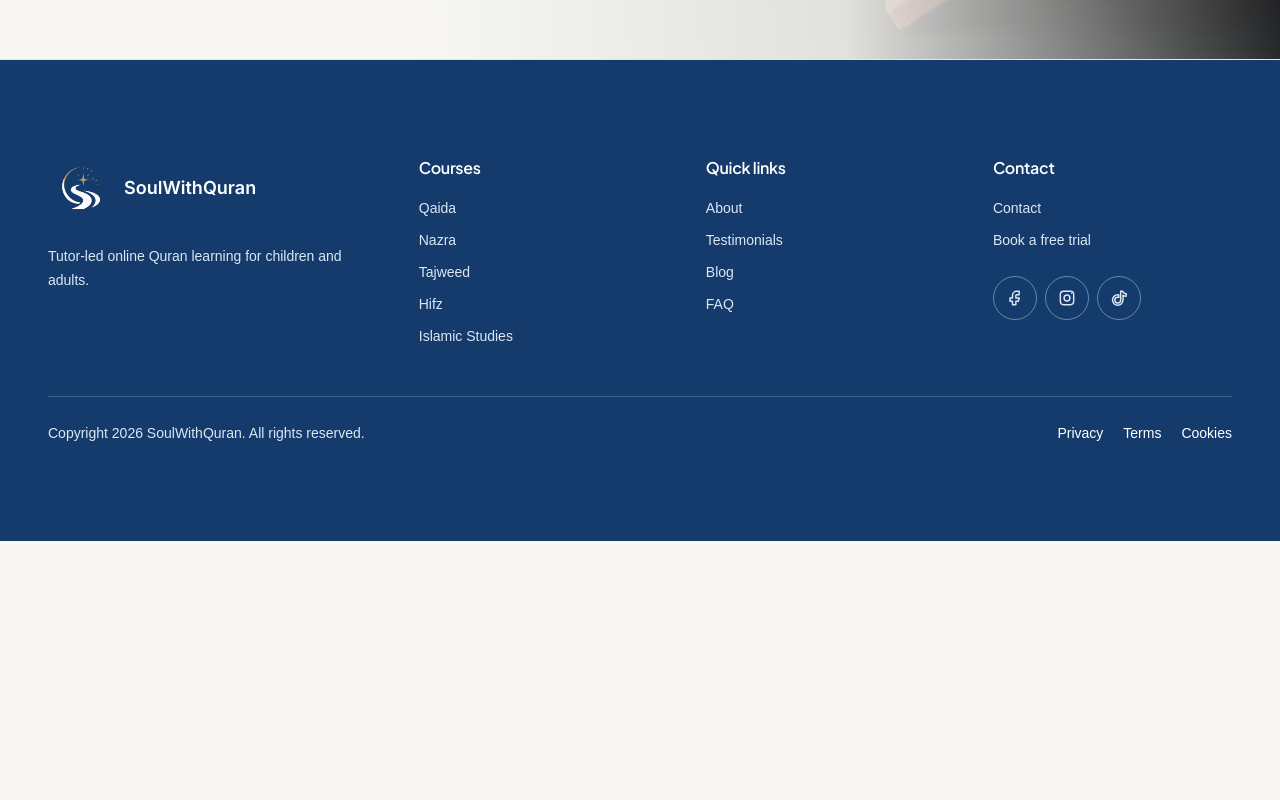
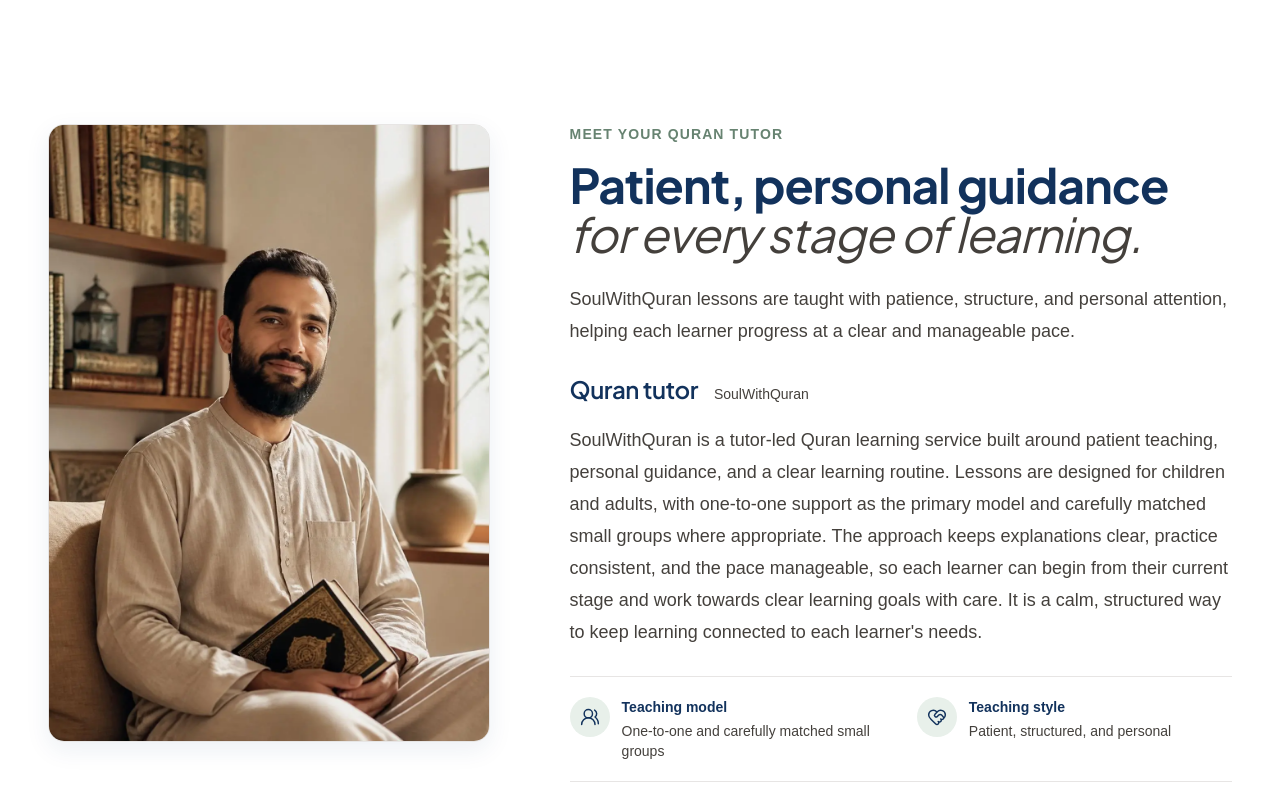
Before and after one commit to faisaldev5/soul-with-quran, a Next.js app: page /about in a window 1280 px wide. Shown: the part 660-1460 px from the top of the page. Before the commit the page ends 1201 px from the top, so only its background shows below. Built offline with nearby package versions, Linux system fonts and the light colour scheme.

Commit message:
feat: build About page tutor section

```diff
--- a/src/app/about/page.tsx
+++ b/src/app/about/page.tsx
@@ -1,6 +1,7 @@
 import type { Metadata } from "next";
 
 import { AboutHero } from "@/components/sections/about-hero";
+import { MeetYourQuranTutorAbout } from "@/components/sections/meet-your-quran-tutor-about";
 
 export const metadata: Metadata = {
   title: "About SoulWithQuran",
@@ -9,5 +10,10 @@ export const metadata: Metadata = {
 };
 
 export default function AboutPage() {
-  return <AboutHero />;
+  return (
+    <>
+      <AboutHero />
+      <MeetYourQuranTutorAbout />
+    </>
+  );
 }
--- a/src/components/sections/about-hero.tsx
+++ b/src/components/sections/about-hero.tsx
@@ -10,7 +10,7 @@ export function AboutHero() {
   return (
     <Section
       aria-labelledby="about-hero-heading"
-      className="relative isolate overflow-hidden border-b border-border"
+      className="relative isolate overflow-hidden border-b border-border !py-12 md:!py-14 lg:!py-16"
       spacing="compact"
       withContainer={false}
     >
--- /dev/null
+++ b/src/components/sections/meet-your-quran-tutor-about.tsx
@@ -0,0 +1,115 @@
+import Image from "next/image";
+import { HeartHandshake, UsersRound } from "lucide-react";
+
+import { Reveal } from "@/components/motion/reveal";
+import { Container } from "@/components/ui/container";
+import { Section } from "@/components/ui/section";
+import { tutorProfile } from "@/content/tutor-profile";
+
+const verifiedFacts = [
+  {
+    label: "Teaching model",
+    value: tutorProfile.lessonFormat,
+    icon: UsersRound,
+  },
+  {
+    label: "Teaching style",
+    value: tutorProfile.teachingStyle,
+    icon: HeartHandshake,
+  },
+] as const;
+
+const introduction =
+  "SoulWithQuran lessons are taught with patience, structure, and personal attention, helping each learner progress at a clear and manageable pace.";
+
+export function MeetYourQuranTutorAbout() {
+  return (
+    <Section
+      id="tutor"
+      aria-labelledby="about-tutor-heading"
+      surface="white"
+      withContainer={false}
+      className="border-b border-border"
+    >
+      <Container>
+        <div className="grid gap-y-10 lg:grid-cols-[minmax(0,0.4fr)_minmax(0,0.6fr)] lg:gap-x-16 lg:gap-y-6 xl:gap-x-20">
+          <div className="lg:col-start-2 lg:row-start-1">
+            <Reveal>
+              <p className="text-sm font-semibold uppercase tracking-[0.08em] text-sage-700">
+                MEET YOUR QURAN TUTOR
+              </p>
+              <h2
+                id="about-tutor-heading"
+                className="mt-4 max-w-[20ch] text-balance text-4xl leading-[1.08] text-primary-700 md:text-5xl md:leading-[1.04]"
+              >
+                Patient, personal guidance
+                <span className="block font-normal italic text-text-secondary">
+                  for every stage of learning.
+                </span>
+              </h2>
+            </Reveal>
+          </div>
+
+          <Reveal
+            className="relative mx-auto w-full max-w-[30rem] lg:col-start-1 lg:row-span-3 lg:row-start-1 lg:self-start"
+            variant="fade-right"
+          >
+            <div className="relative aspect-[5/7] w-full overflow-hidden rounded-large border border-border bg-sage-50 shadow-medium">
+              <Image
+                src={tutorProfile.image}
+                alt={tutorProfile.imageAlt}
+                fill
+                sizes="(min-width: 1280px) 34vw, (min-width: 1024px) 38vw, 100vw"
+                className="object-cover object-center"
+              />
+            </div>
+          </Reveal>
+
+          <Reveal className="lg:col-start-2 lg:row-start-2" delay={70}>
+            <p className="max-w-reading text-base leading-7 text-text-secondary md:text-lg md:leading-8">
+              {introduction}
+            </p>
+
+            <div className="flex flex-wrap items-baseline gap-x-4 gap-y-1">
+              <h3 className="mt-7 text-xl font-semibold leading-7 text-primary-700 md:text-2xl">
+                {tutorProfile.role}
+              </h3>
+              <p className="text-sm text-text-secondary">SoulWithQuran</p>
+            </div>
+
+            <p className="mt-5 max-w-reading text-base leading-7 text-text-secondary md:text-lg md:leading-8">
+              {tutorProfile.bio}
+            </p>
+
+            <ul className="mt-7 grid gap-5 border-y border-border py-5 sm:grid-cols-2 sm:gap-x-8">
+              {verifiedFacts.map((fact) => {
+                const Icon = fact.icon;
+
+                return (
+                  <li key={fact.label} className="flex gap-3">
+                    <span
+                      aria-hidden="true"
+                      className="flex size-10 shrink-0 items-center justify-center rounded-full bg-sage-100 text-primary-700"
+                    >
+                      <Icon className="size-5" strokeWidth={1.75} />
+                    </span>
+                    <div>
+                      <p className="text-sm font-semibold leading-5 text-primary-700">
+                        {fact.label}
+                      </p>
+                      <p className="mt-1 text-sm leading-5 text-text-secondary">
+                        {fact.value}
+                      </p>
+                    </div>
+                  </li>
+                );
+              })}
+            </ul>
+
+          </Reveal>
+
+        </div>
+      </Container>
+    </Section>
+  );
+}
--- a/src/components/sections/meet-your-quran-tutor.tsx
+++ b/src/components/sections/meet-your-quran-tutor.tsx
@@ -14,6 +14,7 @@ import { Badge } from "@/components/ui/badge";
 import { Card } from "@/components/ui/card";
 import { Container } from "@/components/ui/container";
 import { Section } from "@/components/ui/section";
+import { tutorProfile } from "@/content/tutor-profile";
 import { courses } from "@/data/courses";
 import { cn } from "@/lib/cn";
 
@@ -106,8 +107,8 @@ export function MeetYourQuranTutor() {
 
                 <div className="relative z-base aspect-[5/7] w-full overflow-hidden rounded-large border border-white/80 bg-sage-50 shadow-large">
                   <Image
-                    src="/images/tutor/tutor.webp"
-                    alt="Online Quran tutor"
+                    src={tutorProfile.image}
+                    alt={tutorProfile.imageAlt}
                     fill
                     sizes="(min-width: 1024px) 34vw, (min-width: 768px) 70vw, 100vw"
                     className="object-cover object-center"
@@ -129,7 +130,7 @@ export function MeetYourQuranTutor() {
                       Personal guidance
                     </h3>
                     <p className="mt-1 text-xs leading-5 text-text-secondary">
-                      One-to-one and carefully matched groups
+                      {tutorProfile.lessonFormat}
                     </p>
                   </div>
                 </Card>
--- /dev/null
+++ b/src/content/tutor-profile.ts
@@ -0,0 +1,19 @@
+export type TutorProfile = {
+  image: string;
+  imageAlt: string;
+  role: string;
+  bio: string;
+  specialties: readonly string[];
+  teachingStyle: string;
+  lessonFormat: string;
+};
+
+export const tutorProfile: TutorProfile = {
+  image: "/images/tutor/tutor.webp",
+  imageAlt: "Portrait used for the SoulWithQuran tutor introduction",
+  role: "Quran tutor",
+  bio: "SoulWithQuran is a tutor-led Quran learning service built around patient teaching, personal guidance, and a clear learning routine. Lessons are designed for children and adults, with one-to-one support as the primary model and carefully matched small groups where appropriate. The approach keeps explanations clear, practice consistent, and the pace manageable, so each learner can begin from their current stage and work towards clear learning goals with care. It is a calm, structured way to keep learning connected to each learner's needs.",
+  specialties: ["Qaida", "Nazra", "Tajweed", "Hifz", "Islamic Studies"],
+  teachingStyle: "Patient, structured, and personal",
+  lessonFormat: "One-to-one and carefully matched small groups",
+};
```
